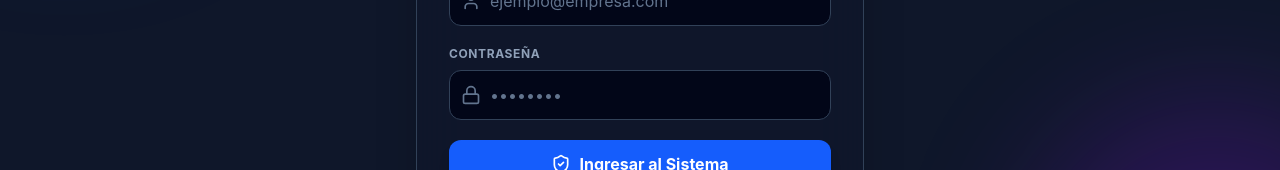
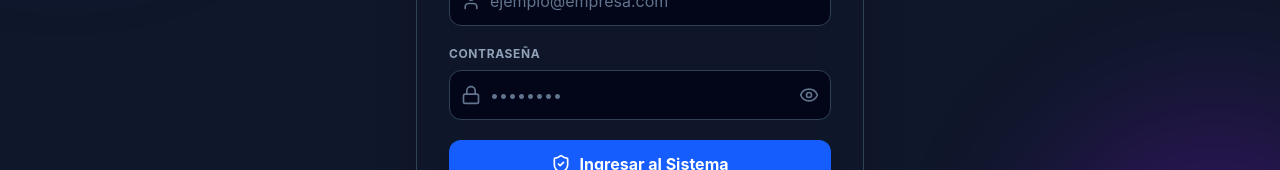
Before and after one commit to wideformat-sistemas/erp-wideformat-frontend, a React (Vite) app: page / in a window 1280 px wide. Shown: the part 395-565 px from the top of the page. Built offline with nearby package versions, Linux system fonts and the light colour scheme.

Commit message:
Agregar boton para ver contraseña

```diff
--- a/src/components/Login.jsx
+++ b/src/components/Login.jsx
@@ -1,11 +1,12 @@
 import { useState } from 'react';
-import { Lock, User, ShieldCheck, AlertCircle } from 'lucide-react';
+import { Lock, User, ShieldCheck, AlertCircle, Eye, EyeOff } from 'lucide-react';
 import { auth } from '../firebase';
 import { signInWithEmailAndPassword } from 'firebase/auth';
 
 const Login = ({ onLogin, users }) => {
     const [email, setEmail] = useState('');
     const [password, setPassword] = useState('');
+    const [showPassword, setShowPassword] = useState(false); // NUEVO: Estado para ver contraseña
     const [error, setError] = useState('');
     const [isAuthenticating, setIsAuthenticating] = useState(false);
 
@@ -15,23 +16,19 @@ const Login = ({ onLogin, users }) => {
         setError('');
 
         try {
-            // 1. Firebase verifica el correo y la contraseña encriptada de forma segura
             const userCredential = await signInWithEmailAndPassword(auth, email, password);
             const userEmail = userCredential.user.email;
 
-            // 2. Buscamos ese correo en tu módulo de personal para saber qué Rol tiene
             const employeeRecord = users.find(u => u.email && u.email.toLowerCase() === userEmail.toLowerCase());
 
             if (employeeRecord) {
-                onLogin(employeeRecord); // Acceso concedido
+                onLogin(employeeRecord);
             } else {
-                // Si la contraseña es correcta pero no está en tu lista de empleados
                 auth.signOut();
                 setError(`El correo ${userEmail} no está registrado en el personal de la planta.`);
             }
         } catch (error) {
             console.error("Error de Firebase:", error.code);
-            // Manejo de errores amigable
             if (error.code === 'auth/invalid-credential' || error.code === 'auth/user-not-found' || error.code === 'auth/wrong-password') {
                 setError('Correo o contraseña incorrectos.');
             } else if (error.code === 'auth/too-many-requests') {
@@ -66,16 +63,47 @@ const Login = ({ onLogin, users }) => {
                     <div>
                         <label className="block text-xs font-bold text-slate-400 mb-2 uppercase tracking-wider">Correo Electrónico</label>
                         <div className="relative">
-                            <div className="absolute inset-y-0 left-0 pl-3 flex items-center pointer-events-none"><User className="h-5 w-5 text-slate-500" /></div>
-                            <input type="email" value={email} onChange={(e) => setEmail(e.target.value)} required className="block w-full pl-10 pr-3 py-3 border border-slate-700 rounded-xl bg-slate-950 text-white placeholder-slate-500 focus:outline-none focus:ring-2 focus:ring-blue-500 focus:border-transparent transition-all" placeholder="ejemplo@empresa.com" />
+                            <div className="absolute inset-y-0 left-0 pl-3 flex items-center pointer-events-none">
+                                <User className="h-5 w-5 text-slate-500" />
+                            </div>
+                            <input
+                                type="email"
+                                value={email}
+                                onChange={(e) => setEmail(e.target.value)}
+                                required
+                                className="block w-full pl-10 pr-3 py-3 border border-slate-700 rounded-xl bg-slate-950 text-white placeholder-slate-500 focus:outline-none focus:ring-2 focus:ring-blue-500 focus:border-transparent transition-all"
+                                placeholder="ejemplo@empresa.com"
+                            />
                         </div>
                     </div>
 
                     <div>
                         <label className="block text-xs font-bold text-slate-400 mb-2 uppercase tracking-wider">Contraseña</label>
                         <div className="relative">
-                            <div className="absolute inset-y-0 left-0 pl-3 flex items-center pointer-events-none"><Lock className="h-5 w-5 text-slate-500" /></div>
-                            <input type="password" value={password} onChange={(e) => setPassword(e.target.value)} required className="block w-full pl-10 pr-3 py-3 border border-slate-700 rounded-xl bg-slate-950 text-white placeholder-slate-500 focus:outline-none focus:ring-2 focus:ring-blue-500 focus:border-transparent transition-all" placeholder="••••••••" />
+                            <div className="absolute inset-y-0 left-0 pl-3 flex items-center pointer-events-none">
+                                <Lock className="h-5 w-5 text-slate-500" />
+                            </div>
+                            {/* El input cambia de tipo password a text dependiendo del estado showPassword */}
+                            <input
+                                type={showPassword ? "text" : "password"}
+                                value={password}
+                                onChange={(e) => setPassword(e.target.value)}
+                                required
+                                className="block w-full pl-10 pr-12 py-3 border border-slate-700 rounded-xl bg-slate-950 text-white placeholder-slate-500 focus:outline-none focus:ring-2 focus:ring-blue-500 focus:border-transparent transition-all"
+                                placeholder="••••••••"
+                            />
+                            {/* NUEVO: Botón para mostrar/ocultar contraseña */}
+                            <button
+                                type="button"
+                                onClick={() => setShowPassword(!showPassword)}
+                                className="absolute inset-y-0 right-0 pr-3 flex items-center text-slate-500 hover:text-slate-300 transition-colors focus:outline-none"
+                            >
+                                {showPassword ? (
+                                    <EyeOff className="h-5 w-5" />
+                                ) : (
+                                    <Eye className="h-5 w-5" />
+                                )}
+                            </button>
                         </div>
                     </div>
 
```
